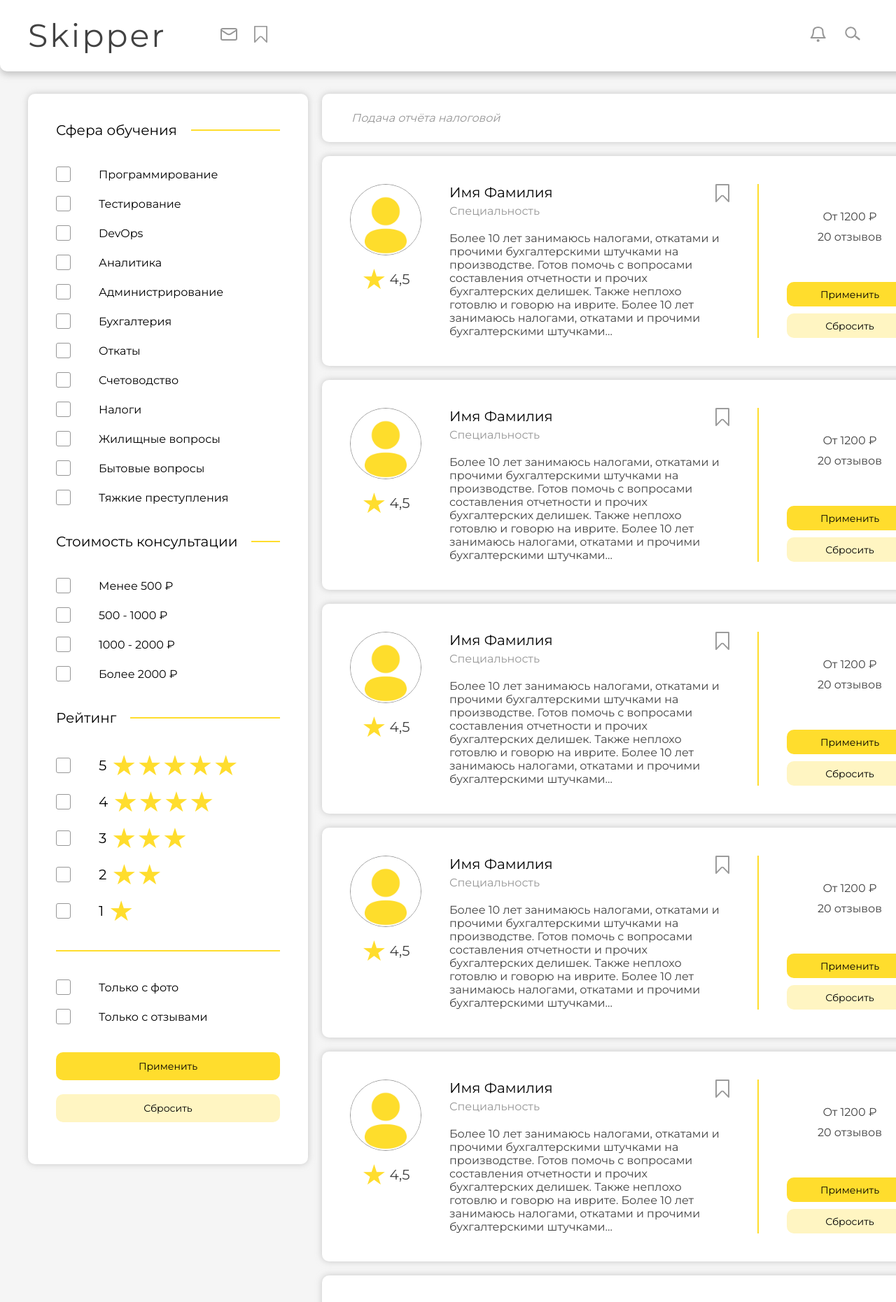
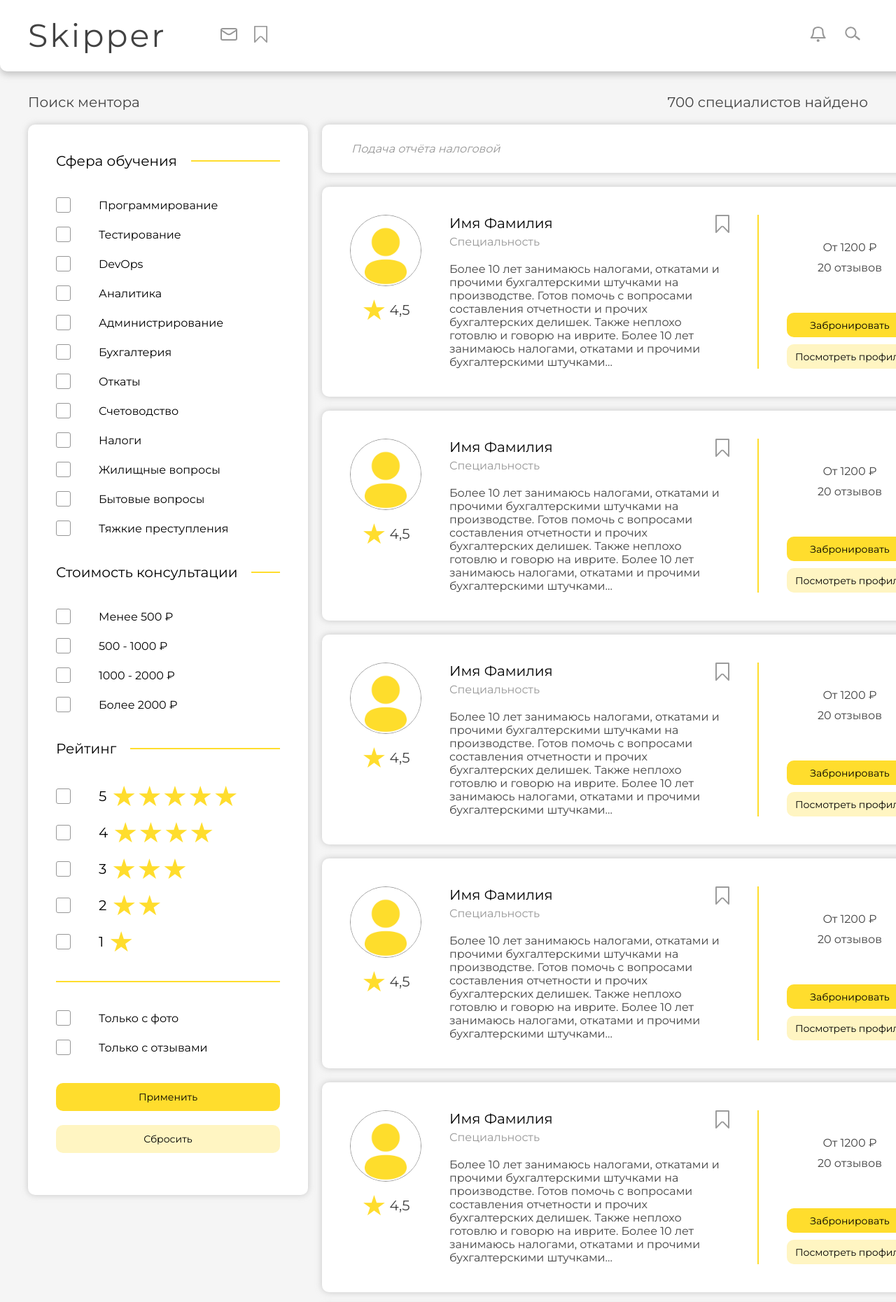
Before and after one commit to SkipperOmsu2022/skipper, a React (Create React App) app in the folder frontend/: page / in a window 1280 px wide. Shown: the top 1861 px of the page at 70% size. Built offline with nearby package versions, Linux system fonts and the light colour scheme; no server answers; sample sign-in values are in the browser's storage.

Commit message:
SKIPPER-30 main page layout

```diff
--- a/frontend/src/components/pages/MainPage/MainPage.jsx
+++ b/frontend/src/components/pages/MainPage/MainPage.jsx
@@ -7,7 +7,12 @@ import photo from "../../../resources/profile-photo.jpg"
 
 const MainPage = () => {
     return (
-        <div className="page-content search-wrapper">
+        <div className="page-content">
+            <div className="app-section-header justify">
+                <span>Поиск ментора</span>
+                <span>700 специалистов найдено</span>
+            </div>
+            <div className="search-wrapper">
                 <div className="app-section filter">
                     <div className="filter__section">
                         <div className="filter__section-title">
@@ -190,8 +195,8 @@ const MainPage = () => {
                                 <span>20 отзывов</span>
                             </div>
                             <div className="mentor__interaction-btn-block">
-                            <button className="button">Применить</button>
-                            <button className="button pale">Сбросить</button>
+                                <button className="button">Забронировать</button>
+                                <button className="button pale">Посмотреть профиль</button>
                             </div>
                         </div>
                     </div>
@@ -229,8 +234,8 @@ const MainPage = () => {
                                 <span>20 отзывов</span>
                             </div>
                             <div className="mentor__interaction-btn-block">
-                            <button className="button">Применить</button>
-                            <button className="button pale">Сбросить</button>
+                                <button className="button">Забронировать</button>
+                                <button className="button pale">Посмотреть профиль</button>
                             </div>
                         </div>
                     </div>
@@ -268,8 +273,8 @@ const MainPage = () => {
                                 <span>20 отзывов</span>
                             </div>
                             <div className="mentor__interaction-btn-block">
-                            <button className="button">Применить</button>
-                            <button className="button pale">Сбросить</button>
+                                <button className="button">Забронировать</button>
+                                <button className="button pale">Посмотреть профиль</button>
                             </div>
                         </div>
                     </div>
@@ -307,8 +312,8 @@ const MainPage = () => {
                                 <span>20 отзывов</span>
                             </div>
                             <div className="mentor__interaction-btn-block">
-                            <button className="button">Применить</button>
-                            <button className="button pale">Сбросить</button>
+                                <button className="button">Забронировать</button>
+                                <button className="button pale">Посмотреть профиль</button>
                             </div>
                         </div>
                     </div>
@@ -346,8 +351,8 @@ const MainPage = () => {
                                 <span>20 отзывов</span>
                             </div>
                             <div className="mentor__interaction-btn-block">
-                            <button className="button">Применить</button>
-                            <button className="button pale">Сбросить</button>
+                                <button className="button">Забронировать</button>
+                                <button className="button pale">Посмотреть профиль</button>
                             </div>
                         </div>
                     </div>
@@ -385,8 +390,9 @@ const MainPage = () => {
                                 <span>20 отзывов</span>
                             </div>
                             <div className="mentor__interaction-btn-block">
-                            <button className="button">Применить</button>
-                            <button className="button pale">Сбросить</button>
+                                <button className="button">Забронировать</button>
+                                <button className="button pale">Посмотреть профиль</button>
+                            </div>
                         </div>
                     </div>
                 </div>
--- a/frontend/src/components/pages/MainPage/mainPage.scss
+++ b/frontend/src/components/pages/MainPage/mainPage.scss
@@ -1,6 +1,10 @@
 @import '../../../shared/variables.scss';
 
-.page-content.search-wrapper {
+.app-section-header.justify {
+    justify-content: space-between;
+}
+
+.search-wrapper {
     display: flex;
     flex-direction: row;
     gap: 20px;
--- a/frontend/src/components/pages/MentorProfilePage/MentorProfilePage.jsx
+++ b/frontend/src/components/pages/MentorProfilePage/MentorProfilePage.jsx
@@ -39,7 +39,10 @@ const MentorProfilePage = ({mentor}) => {
 
     return (
         <div className="page-content">
-            <div className="app-section-name"> <span className="inactive" >Профиль |</span> Профиль ментора</div>
+            <div className="app-section-header">
+                <span className="inactive" >Профиль |&nbsp;</span>
+                Профиль ментора
+            </div>
             <div className="profile-wrapper">
                 <div className="app-section profile mentor">
                     <div className="profile__section">
--- a/frontend/src/components/pages/ProfilePage/ProfilePage.jsx
+++ b/frontend/src/components/pages/ProfilePage/ProfilePage.jsx
@@ -75,7 +75,7 @@ const ProfilePage = () => {
 
     return (
         <div className="page-content">
-            <div className="app-section-name">Профиль</div>
+            <div className="app-section-header">Профиль</div>
             <div className="app-section profile">
                 <div className="profile__section">
                     <div className="profile__section-row">
--- a/frontend/src/components/pages/SettingsPage/SettingsPage.jsx
+++ b/frontend/src/components/pages/SettingsPage/SettingsPage.jsx
@@ -9,7 +9,7 @@ const SettingsPage = () => {
 
     return (
         <div className='page-content'>
-            <div className="app-section-name">
+            <div className="app-section-header">
                 Настройки профиля
             </div>
             <section className="app-section settings">
--- a/frontend/src/components/pages/SettingsPage/settingsPage.scss
+++ b/frontend/src/components/pages/SettingsPage/settingsPage.scss
@@ -20,9 +20,12 @@
     box-shadow: 0 0 0.625rem rgba(166, 166, 166, 0.6);
     border-radius: 0.625rem;
     z-index: 1;
-}
 
-.app-section-name {
+    &-header {
+        display: flex;
+        flex-direction: row;
+        //justify-content: space-between;
+
         cursor: default;
         font-family: 'Montserrat';
         z-index: 1;
@@ -34,6 +37,7 @@
 
         .inactive {
             color: $additional-text;
+        }
     }
 }
 
```
Lines whose indentation alone changed are shown as unchanged.
